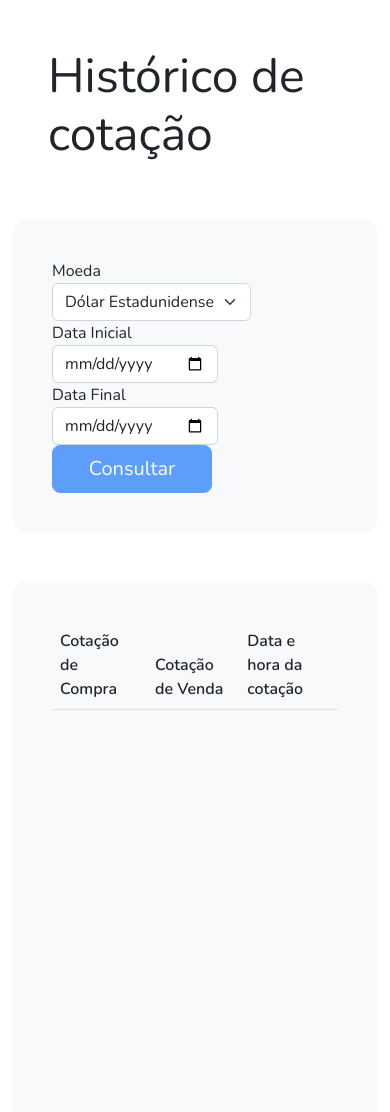
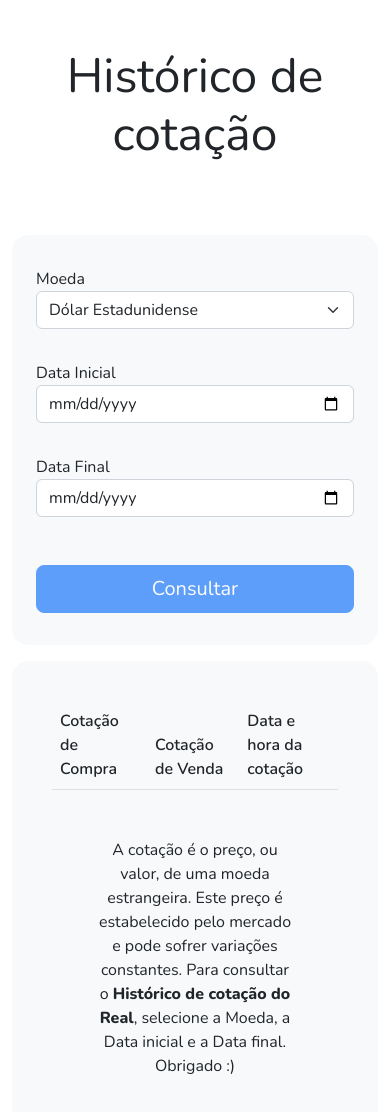
Before and after one commit to ronaldoarruda/desafio-flexpag-front-end, an Angular app: page / in a window 390 px wide. Shown: the top 1112 px of the page. Built offline with nearby package versions, Linux system fonts and the light colour scheme.

Commit message:
responsividade feita

```diff
--- a/src/app/app.component.html
+++ b/src/app/app.component.html
@@ -1,4 +1 @@
-<header>
-  <h1>Histórico de cotação</h1>
-</header>
 <app-nav></app-nav>
--- a/src/app/app.component.scss
+++ b/src/app/app.component.scss
@@ -1,16 +1,8 @@
-header {
- display: flex;
- align-items: center;
- justify-content: center;
- font-family: 'Nunito', sans-serif;
-
- h1 {
-  font-weight: 200;
-  font-size: 3rem;
-  padding: 3rem;
- }
+* {
+  padding: 0;
+  margin: 0;
+  box-sizing: border-box;
 }
-
 .nav {
   width: 80%;
 }
--- a/src/app/components/nav/nav.component.html
+++ b/src/app/components/nav/nav.component.html
@@ -1,5 +1,9 @@
 <section class="container">
-  <form [formGroup]="formulario" class="navbar navbar-expand-lg navbar-light bg-light">
+  <header>
+    <h1>Histórico de cotação</h1>
+  </header>
+
+  <form [formGroup]="formulario" class="navbar navbar-light bg-light form-bar">
 
     <label>
       <span>Moeda</span>
@@ -11,7 +15,7 @@
     <label>
       <span>Data Inicial</span>
       <input formControlName="initialDate" type="date" class="form-control">
-      <span
+      <span class="text-danger mt-1"
         *ngIf="formulario.get('initialDate')?.errors?.['required'] && formulario.get('initialDate')?.touched">Escolha
         uma data inicial</span>
     </label>
@@ -19,10 +23,10 @@
     <label>
       <span>Data Final</span>
       <input type="date" formControlName="finalDate" class="form-control">
-      <span *ngIf="formulario.get('finalDate')?.errors?.['required'] && formulario.get('finalDate')?.touched">Escolha
+      <span class="text-danger mt-1" *ngIf="formulario.get('finalDate')?.errors?.['required'] && formulario.get('finalDate')?.touched">Escolha
         uma data final</span>
-      <span *ngIf="formulario.errors?.['isEndDateLowerThanInitialDate'] && (formulario.touched || formulario.dirty)">
-        Data final maior que Data Inicial</span>
+      <span class="text-danger mt-1" *ngIf="formulario.errors?.['isEndDateLowerThanInitialDate'] && (formulario.touched || formulario.dirty)">
+        Data final maior que data inicial</span>
     </label>
 
       <button *ngIf="!(data$)?.length" [disabled]="formulario.invalid" (click)="handleSubmit()"
@@ -31,7 +35,7 @@
         class="btn btn-success btn-lg"><span *ngIf="loading" class="spinner-border spinner-border-sm"></span>Atualizar</button>
   </form>
 
-  <section class="navbar navbar-expand-lg navbar-light bg-light main">
+  <section class="navbar navbar-light bg-light main">
     <table class="table table-striped">
       <thead>
         <tr>
@@ -49,8 +53,7 @@
       </tbody>
     </table>
     <div *ngIf="!(data$)?.length" class="instruction">
-      <p>Para consultar o Histórico de cotação, selecione a Moeda, a
-        Data inicial e a Data final. Obrigado :)</p>
+      <p>A cotação é o preço, ou valor, de uma moeda estrangeira. Este preço é estabelecido pelo mercado e pode sofrer variações constantes. Para consultar o <strong>Histórico de cotação do Real</strong>, selecione a Moeda, a Data inicial e a Data final. Obrigado :)</p>
     </div>
   </section>
 </section>
--- a/src/app/components/nav/nav.component.scss
+++ b/src/app/components/nav/nav.component.scss
@@ -1,38 +1,59 @@
 .container {
   display: flex;
   flex-direction: column;
+  align-items: center;
   row-gap: 3rem;
+  width: 100%;
 }
+
+/*header*/
+header {
+  display: flex;
+  align-items: center;
+  justify-content: center;
+  font-family: 'Nunito', sans-serif;
+
+  h1 {
+   font-weight: 200;
+   font-size: 3rem;
+   padding: 3rem;
+  }
+ }
+
 /* navegação */
 .form-control, .form-select, ::-webkit-calendar-picker-indicator {
   cursor: pointer;
 }
 
-.navbar {
-  padding: 2.5rem;
+.form-bar {
+  padding: 3rem 1.5rem;
   column-gap: 2rem;
   display: flex;
-  align-items: baseline;
+  align-items: center;
+  justify-content: center;
   border-radius: 1rem;
+  width: 60%;
 }
 
 button {
-  align-self: flex-end;
+  align-self: flex-start;
   width: 10rem;
+  margin-top: 1rem;
 }
 
 /* list */
 
 .main {
-  height: 40rem;
+  width: 60%;
   max-height: 40rem;
   overflow-y: scroll;
   display: flex;
   flex-direction: column;
+  border-radius: 1rem;
+  padding: 2.5rem;
 
   .instruction {
     height:100%;
-    width:100%;
     display: flex;
     align-items: center;
     justify-content: center;
@@ -47,3 +68,65 @@ button {
 th {
   font-weight: 600;
 }
+
+@media (max-width: 1400px) {
+  .main {
+    max-height: 30rem ;
+    height: unset;
+    width: 70%;
+  }
+
+
+  .form-bar {
+    width: 70%;
+  }
+}
+
+@media (max-width: 1200px) {
+  .form-bar {
+    padding: 2rem 1.5rem;
+    column-gap: 1rem;
+  }
+
+  .main {
+    height: unset;
+    max-height: unset;
+  }
+}
+
+@media screen and (max-width:1000px) {
+  h1 {
+    text-align: center;
+  }
+
+  .container {
+    row-gap:1rem;
+  }
+  .form-bar {
+    display: flex;
+    flex-direction: column;
+    align-items: center;
+    row-gap: 2rem;
+    width: 100%;
+
+    button {
+      width: 100%;
+    }
+
+    label {
+      display: flex;
+      flex-direction: column;
+      width: 100%;
+    }
+  }
+
+  .main {
+    height: unset;
+    max-height: unset;
+    width: 100%;
+
+    p {
+      margin-top: 2rem;
+    }
+  }
+}
--- a/src/styles.scss
+++ b/src/styles.scss
@@ -8,11 +8,10 @@
   padding: 0;
   font-family: 'Nunito', sans-serif;
   box-sizing: border-box;
+  transition: all 0.5s ease-in-out;
 }
 
 html {
   height: 100%;
   width: 100%;
-  display: flex;
-  justify-content: center;
 }
```
